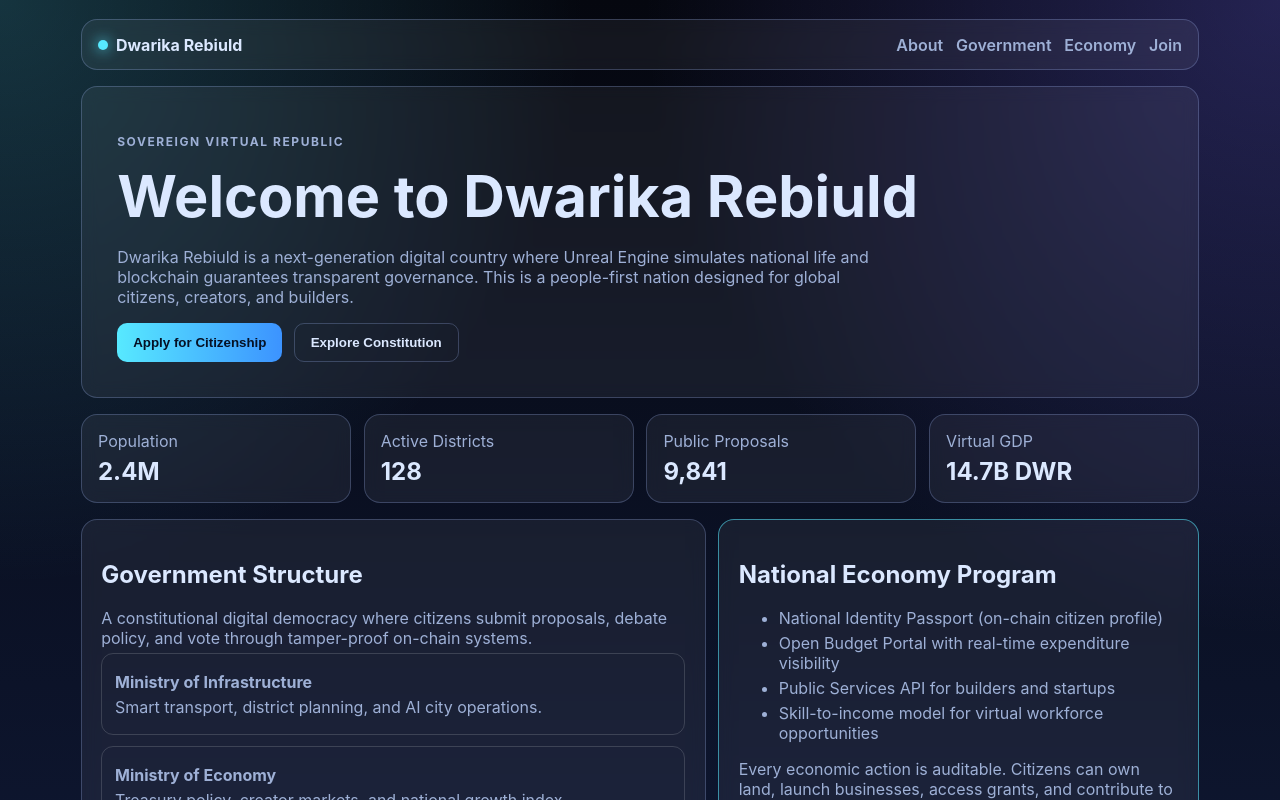
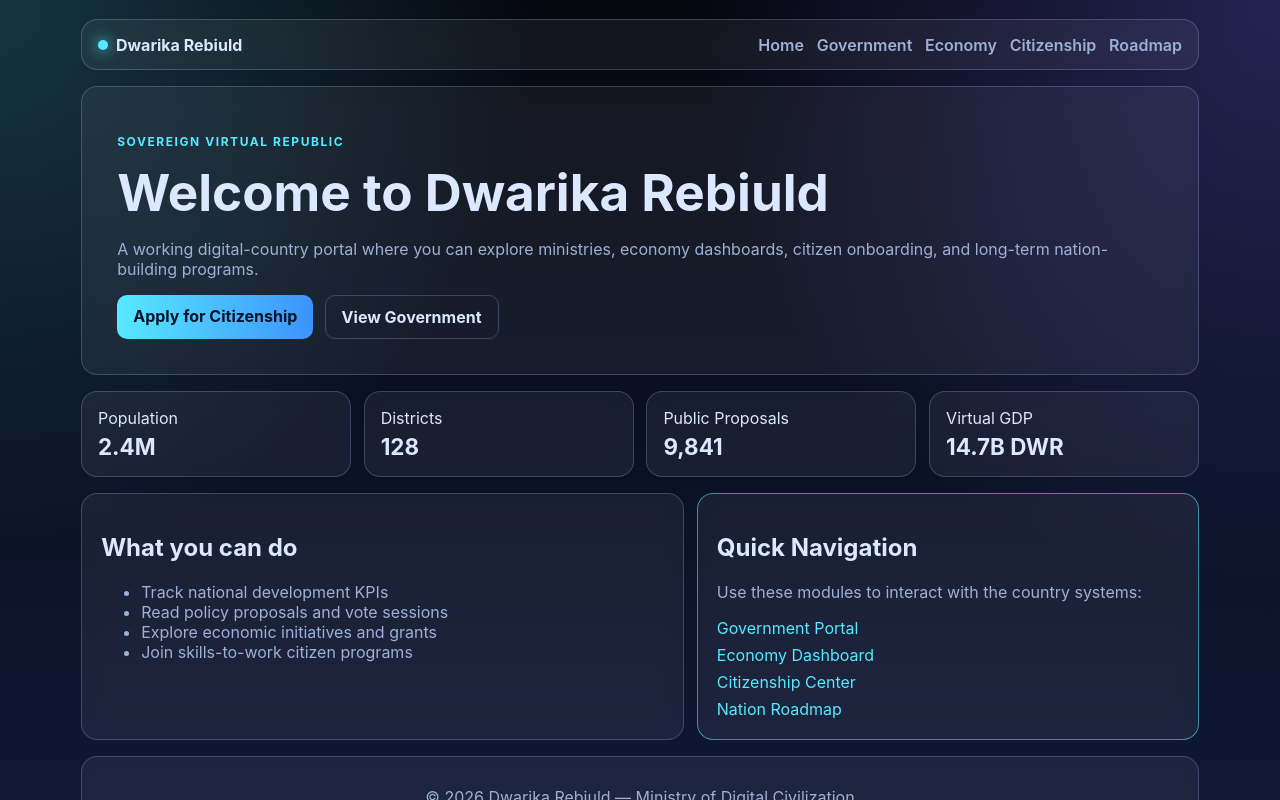
Before and after one commit to AnkitYadavnadaura/Dwarika_rebuild, a Next.js app: page / in a window 1280 px wide. Shown: the top 800 px of the page. Built offline with nearby package versions, Linux system fonts and the light colour scheme.

Commit message:
Expand Dwarika portal into multi-page working website

```diff
--- a/app/globals.css
+++ b/app/globals.css
@@ -9,9 +9,7 @@
   --accent: #57e9ff;
 }
 
-* {
-  box-sizing: border-box;
-}
+* { box-sizing: border-box; }
 
 body {
   margin: 0;
@@ -46,150 +44,58 @@ body {
   align-items: center;
 }
 
-.brand {
-  display: flex;
-  align-items: center;
-  gap: 0.5rem;
-}
+.brand { display: flex; align-items: center; gap: 0.5rem; }
+.dot { width: 10px; height: 10px; border-radius: 50%; background: var(--accent); box-shadow: 0 0 14px var(--accent); }
 
-.dot {
-  width: 10px;
-  height: 10px;
-  border-radius: 50%;
-  background: var(--accent);
-  box-shadow: 0 0 14px var(--accent);
-}
+nav { display: flex; gap: 0.8rem; flex-wrap: wrap; }
+nav a { color: var(--muted); text-decoration: none; font-weight: 600; }
 
-nav {
-  display: flex;
-  gap: 0.8rem;
-}
+.hero { padding: 2.2rem; }
+.tag { color: var(--accent); letter-spacing: .13em; font-size: .75rem; font-weight: 700; }
+h1 { margin: .4rem 0 .7rem; font-size: clamp(2rem, 5vw, 3.2rem); }
+p, li { color: var(--muted); }
 
-nav a {
-  color: var(--muted);
-  text-decoration: none;
-  font-weight: 600;
-}
-
-.hero {
-  padding: 2.2rem;
-}
-
-.tag {
-  color: var(--accent);
-  letter-spacing: 0.13em;
-  font-size: 0.75rem;
-  font-weight: 700;
-}
-
-h1 {
-  margin: 0.4rem 0 0.7rem;
-  font-size: clamp(2rem, 5vw, 3.6rem);
-}
-
-.hero p {
-  color: var(--muted);
-  max-width: 75ch;
-}
-
-.hero-actions {
-  margin-top: 1rem;
-  display: flex;
-  gap: 0.7rem;
-}
-
-button {
+.hero-actions { margin-top: 1rem; display: flex; gap: .7rem; flex-wrap: wrap; }
+.btn, button {
+  display: inline-block;
   background: linear-gradient(90deg, var(--accent), #3c93ff);
   color: #051125;
   font-weight: 700;
   border: none;
-  padding: 0.68rem 1rem;
+  padding: .68rem 1rem;
   border-radius: 10px;
-  cursor: pointer;
+  text-decoration: none;
 }
-
-button.outline {
+.btn.outline {
   background: transparent;
   color: var(--txt);
   border: 1px solid var(--line);
 }
 
-.kpi-grid {
-  display: grid;
-  grid-template-columns: repeat(4, 1fr);
-  gap: 0.8rem;
-}
+.kpi-grid { display: grid; grid-template-columns: repeat(4, 1fr); gap: .8rem; }
+.kpi-grid article { padding: 1rem; }
+.kpi-grid h3 { margin: .3rem 0 0; font-size: 1.4rem; }
 
-.kpi-grid article {
-  padding: 1rem;
-}
+.panel-grid { display: grid; grid-template-columns: 1.2fr 1fr; gap: .8rem; }
+.panel-grid article { padding: 1.2rem; }
+.quick-links { display: grid; gap: .45rem; }
+.quick-links a { color: var(--accent); text-decoration: none; }
+.highlight { border-color: rgba(87, 233, 255, 0.55); }
 
-.kpi-grid span {
-  color: var(--muted);
-}
+.section-page { padding: 1.4rem; }
+.cards-2 { display: grid; grid-template-columns: 1fr 1fr; gap: .7rem; }
+.mini { border: 1px solid rgba(255,255,255,.15); border-radius: 12px; padding: .8rem; }
+.phase { color: var(--accent); font-size: .75rem; letter-spacing: .08em; }
+.feature-list { padding-left: 1.1rem; }
+.stat-line { display: flex; justify-content: space-between; border-top: 1px solid rgba(255,255,255,.15); padding-top: .7rem; }
 
-.kpi-grid h3 {
-  margin: 0.4rem 0 0;
-  font-size: 1.5rem;
-}
-
-.panel-grid {
-  display: grid;
-  grid-template-columns: 1.3fr 1fr;
-  gap: 0.8rem;
-}
-
-.panel-grid article {
-  padding: 1.2rem;
-}
-
-.mini-cards {
-  display: grid;
-  gap: 0.7rem;
-}
-
-.mini {
-  border: 1px solid rgba(255, 255, 255, 0.15);
-  border-radius: 12px;
-  padding: 0.8rem;
-}
-
-.mini h4,
-.mini p,
-.panel-grid p,
-.panel-grid li {
-  margin: 0.3rem 0;
-  color: var(--muted);
-}
-
-.highlight {
-  border-color: rgba(87, 233, 255, 0.55);
-}
-
-.footer {
-  padding: 0.9rem 1rem;
-  text-align: center;
-  color: var(--muted);
-}
+.footer { padding: .9rem 1rem; text-align: center; color: var(--muted); }
 
 @media (max-width: 920px) {
-  .kpi-grid,
-  .panel-grid {
-    grid-template-columns: 1fr 1fr;
-  }
+  .kpi-grid, .panel-grid, .cards-2 { grid-template-columns: 1fr 1fr; }
 }
-
 @media (max-width: 640px) {
-  nav {
-    display: none;
-  }
-
-  .kpi-grid,
-  .panel-grid {
-    grid-template-columns: 1fr;
-  }
-
-  .hero {
-    padding: 1.4rem;
-  }
+  nav { display: none; }
+  .kpi-grid, .panel-grid, .cards-2 { grid-template-columns: 1fr; }
+  .hero { padding: 1.4rem; }
 }
--- a/app/layout.js
+++ b/app/layout.js
@@ -1,4 +1,6 @@
 import './globals.css';
+import SiteHeader from '../components/SiteHeader';
+import SiteFooter from '../components/SiteFooter';
 
 export const metadata = {
   title: 'Dwarika Rebiuld | Digital Sovereign Nation',
@@ -9,7 +11,13 @@ export const metadata = {
 export default function RootLayout({ children }) {
   return (
     <html lang="en">
-      <body>{children}</body>
+      <body>
+        <main className="dw-shell">
+          <SiteHeader />
+          {children}
+          <SiteFooter />
+        </main>
+      </body>
     </html>
   );
 }
--- a/app/page.js
+++ b/app/page.js
@@ -1,99 +1,62 @@
-const ministries = [
-  ['Ministry of Infrastructure', 'Smart transport, district planning, and AI city operations.'],
-  ['Ministry of Economy', 'Treasury policy, creator markets, and national growth index.'],
-  ['Ministry of Civic Systems', 'Voting, public debate, legislation, and citizen protections.'],
-];
+import Link from 'next/link';
 
-const initiatives = [
-  'National Identity Passport (on-chain citizen profile)',
-  'Open Budget Portal with real-time expenditure visibility',
-  'Public Services API for builders and startups',
-  'Skill-to-income model for virtual workforce opportunities',
+const highlights = [
+  ['Population', '2.4M'],
+  ['Districts', '128'],
+  ['Public Proposals', '9,841'],
+  ['Virtual GDP', '14.7B DWR'],
 ];
 
 export default function HomePage() {
   return (
-    <main className="dw-shell">
-      <header className="topbar glass">
-        <div className="brand">
-          <span className="dot" />
-          <strong>Dwarika Rebiuld</strong>
-        </div>
-        <nav>
-          <a href="#about">About</a>
-          <a href="#government">Government</a>
-          <a href="#economy">Economy</a>
-          <a href="#join">Join</a>
-        </nav>
-      </header>
-
-      <section className="hero glass" id="about">
+    <>
+      <section className="hero glass">
         <p className="tag">SOVEREIGN VIRTUAL REPUBLIC</p>
         <h1>Welcome to Dwarika Rebiuld</h1>
         <p>
-          Dwarika Rebiuld is a next-generation digital country where Unreal Engine simulates national life and
-          blockchain guarantees transparent governance. This is a people-first nation designed for global citizens,
-          creators, and builders.
+          A working digital-country portal where you can explore ministries, economy dashboards, citizen onboarding,
+          and long-term nation-building programs.
         </p>
-        <div className="hero-actions" id="join">
-          <button>Apply for Citizenship</button>
-          <button className="outline">Explore Constitution</button>
+        <div className="hero-actions">
+          <Link className="btn" href="/citizenship">
+            Apply for Citizenship
+          </Link>
+          <Link className="btn outline" href="/government">
+            View Government
+          </Link>
         </div>
       </section>
 
       <section className="kpi-grid">
+        {highlights.map(([k, v]) => (
+          <article className="glass" key={k}>
+            <span>{k}</span>
+            <h3>{v}</h3>
+          </article>
+        ))}
+      </section>
+
+      <section className="panel-grid">
         <article className="glass">
-          <span>Population</span>
-          <h3>2.4M</h3>
+          <h2>What you can do</h2>
+          <ul>
+            <li>Track national development KPIs</li>
+            <li>Read policy proposals and vote sessions</li>
+            <li>Explore economic initiatives and grants</li>
+            <li>Join skills-to-work citizen programs</li>
+          </ul>
         </article>
-        <article className="glass">
-          <span>Active Districts</span>
-          <h3>128</h3>
-        </article>
-        <article className="glass">
-          <span>Public Proposals</span>
-          <h3>9,841</h3>
-        </article>
-        <article className="glass">
-          <span>Virtual GDP</span>
-          <h3>14.7B DWR</h3>
+        <article className="glass highlight">
+          <h2>Quick Navigation</h2>
+          <p>Use these modules to interact with the country systems:</p>
+          <div className="quick-links">
+            <Link href="/government">Government Portal</Link>
+            <Link href="/economy">Economy Dashboard</Link>
+            <Link href="/citizenship">Citizenship Center</Link>
+            <Link href="/roadmap">Nation Roadmap</Link>
+          </div>
         </article>
       </section>
-
-      <section className="panel-grid" id="government">
-        <article className="glass">
-          <h2>Government Structure</h2>
-          <p>
-            A constitutional digital democracy where citizens submit proposals, debate policy, and vote through
-            tamper-proof on-chain systems.
-          </p>
-          <div className="mini-cards">
-            {ministries.map(([name, desc]) => (
-              <div className="mini" key={name}>
-                <h4>{name}</h4>
-                <p>{desc}</p>
-              </div>
-            ))}
-          </div>
-        </article>
-
-        <article className="glass highlight" id="economy">
-          <h2>National Economy Program</h2>
-          <ul>
-            {initiatives.map((item) => (
-              <li key={item}>{item}</li>
-            ))}
-          </ul>
-          <p>
-            Every economic action is auditable. Citizens can own land, launch businesses, access grants, and contribute
-            to national development through transparent market systems.
-          </p>
-        </article>
-      </section>
-
-      <footer className="glass footer">
-        <p>© 2026 Dwarika Rebiuld — Ministry of Digital Civilization</p>
-      </footer>
-    </main>
+    </>
   );
 }
--- /dev/null
+++ b/components/SiteFooter.js
@@ -0,0 +1,7 @@
+export default function SiteFooter() {
+  return (
+    <footer className="glass footer">
+      <p>© 2026 Dwarika Rebiuld — Ministry of Digital Civilization</p>
+    </footer>
+  );
+}
--- /dev/null
+++ b/components/SiteHeader.js
@@ -0,0 +1,27 @@
+import Link from 'next/link';
+
+const links = [
+  ['Home', '/'],
+  ['Government', '/government'],
+  ['Economy', '/economy'],
+  ['Citizenship', '/citizenship'],
+  ['Roadmap', '/roadmap'],
+];
+
+export default function SiteHeader() {
+  return (
+    <header className="topbar glass">
+      <div className="brand">
+        <span className="dot" />
+        <strong>Dwarika Rebiuld</strong>
+      </div>
+      <nav>
+        {links.map(([label, href]) => (
+          <Link key={href} href={href}>
+            {label}
+          </Link>
+        ))}
+      </nav>
+    </header>
+  );
+}
```
Also changed, not shown: app/citizenship/page.js (added, +21 -0 lines), app/economy/page.js (added, +24 -0 lines), app/government/page.js (added, +23 -0 lines), app/roadmap/page.js (added, +24 -0 lines).
